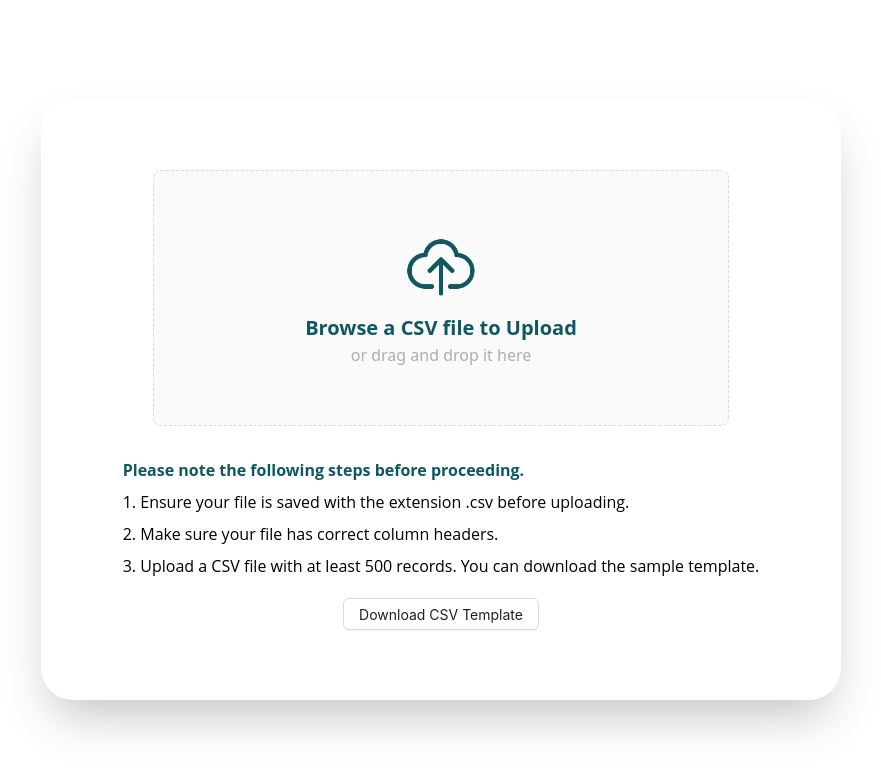
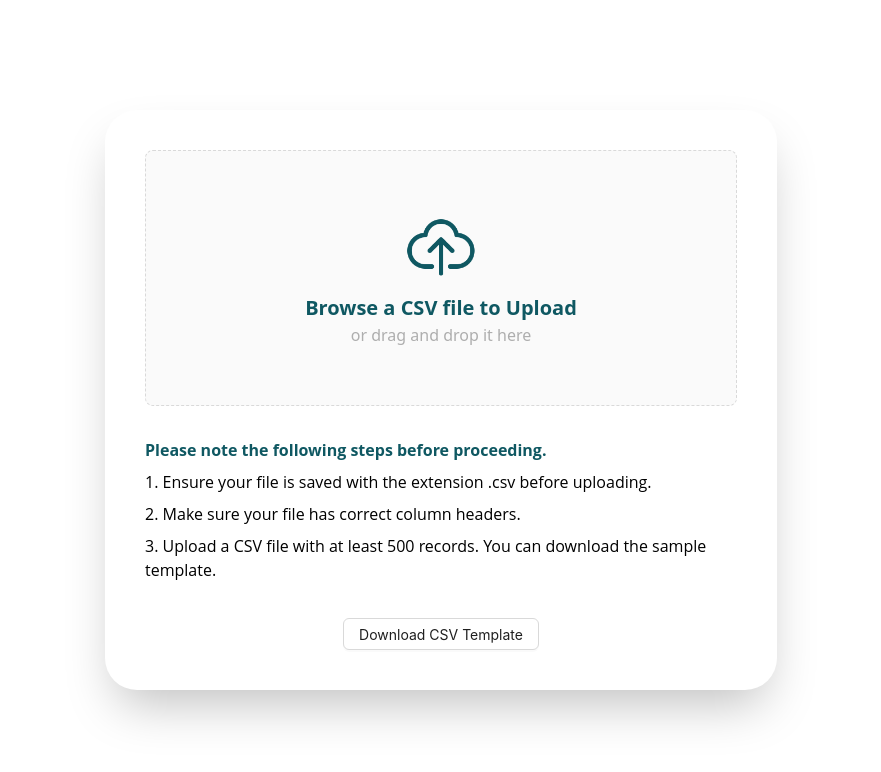
Before and after one commit to Beelzebuboga/Drag-and-Drop, a React (Vite) app in the folder Drag and Drop/: page / in a window 1280 px wide. Shown: the top 772 px of the page, without its empty margins (199-1080 px from the left). Built offline with nearby package versions, Linux system fonts and the light colour scheme.

Commit message:
4th commit

```diff
--- a/Drag and Drop/package.json
+++ b/Drag and Drop/package.json
@@ -13,6 +13,7 @@
     "@tailwindcss/vite": "^4.0.3",
     "antd": "^5.23.3",
     "axios": "^1.7.9",
+    "papaparse": "^5.5.2",
     "react": "^18.3.1",
     "react-dom": "^18.3.1",
     "tailwindcss": "^4.0.3"
--- a/Drag and Drop/src/App.jsx
+++ b/Drag and Drop/src/App.jsx
@@ -1,5 +1,5 @@
+import React, { useState } from "react";
 import { Button, Upload, message, Spin } from "antd";
-import { useState } from "react";
 import UploadImage from "./assets/Upload.png";
 
 export default function App() {
@@ -10,20 +10,30 @@ export default function App() {
     if (fileList.length > 0) {
       setUploading(true);
       setTimeout(() => {
+        message.success("File uploaded successfully!");
+        console.log("Uploaded file:", fileList);
         setUploading(false);
-        message.success("Files successfully uploaded");
-        console.log("Files successfully uploaded:", fileList);
-        setFileList([]); // Clear the file list after upload
-      }, 2000);
+        setFileList([]);
+      }, 10000);
     } else {
       message.warning("No files to upload.");
-      console.log("No files to upload.");
     }
   };
 
   return (
-    <div style={{ display: "flex", justifyContent: "center", alignItems: "center", height: "100vh" }}>
-      <div className="w-200 h-150 rounded-4xl shadow-2xl" style={{ padding: "20px", backgroundColor: "#fff" }}>
+    <div
+      style={{
+        display: "flex",
+        justifyContent: "center",
+        alignItems: "center",
+        height: "100vh",
+        padding: "20px",
+      }}
+    >
+      <div
+        className="w-full max-w-2xl rounded-4xl shadow-2xl"
+        style={{ padding: "40px", backgroundColor: "#fff" }}
+      >
         <div
           style={{
             display: "flex",
@@ -34,25 +44,18 @@ export default function App() {
             fontFamily: "'Open Sans', sans-serif",
           }}
         >
-          <div
-            style={{
-              display: "flex",
-              justifyContent: "center",
-              alignItems: "center",
-              height: "auto",
-            }}
-          >
           {!uploading && (
             <Upload.Dragger
-                className="w-xl h-64"
-                multiple
+              className="w-full h-64"
+              multiple={false}
               listType="picture"
               showUploadList={{ showRemoveIcon: true }}
-                accept=".xls,.png,.csv"
+              accept=".csv"
               beforeUpload={(file) => {
-                  setFileList((prevList) => [...prevList, file]);
+                setFileList([file]);
                 return false;
               }}
+              onRemove={() => setFileList([])}
             >
               <img
                 src={UploadImage}
@@ -60,9 +63,7 @@ export default function App() {
                 className="size-18"
                 style={{ display: "block", margin: "0 auto" }}
               />
-                <h1
-                  className="font-bold text-[20px] mt-3 font-sans text-[#0F5862]"
-                >
+              <h1 className="font-bold text-[20px] mt-3 font-sans text-[#0F5862]">
                 Browse a CSV file to Upload
               </h1>
               <p className="font-sans text-[16px] text-[#AEAEAE]">
@@ -71,18 +72,34 @@ export default function App() {
             </Upload.Dragger>
           )}
           {uploading && (
-              <div className="w-xl h-64 flex flex-col justify-center items-center rounded-xl" style={{ backgroundColor: "rgba(255, 177, 0, 0.1)", borderColor: "#ffb100", borderWidth: "3px", borderStyle:"dashed" }}>
-                <Spin size="large">
-                  <h1 className="mt-20 text-[20px] text-[#0F5862]">Uploading...</h1>
+            <div
+              className="w-full h-64 flex flex-col justify-center items-center rounded-xl"
+              style={{
+                backgroundColor: "rgba(255, 177, 0, 0.1)",
+                borderColor: "#ffb100",
+                borderWidth: "3px",
+                borderStyle: "dashed",
+                position: "relative",
+              }}
+            >
+              <Spin size="large" tip="" style={{ position: "absolute", zIndex: 1, color: "#ffb100" }}>
+                <h1 style={{ marginTop: "100px", fontWeight: "bold", fontSize: "20px", color: "#ffb100" }}>
+                  Uploading...
+                </h1>
               </Spin>
             </div>
           )}
-          </div>
-
-          {/* Hide text instructions completely when uploading or when files are present */}
+          <div
+            style={{
+              display: "flex",
+              flexDirection: "column",
+              alignItems: "center",
+              marginTop: "20px",
+            }}
+          >
             {!uploading && fileList.length === 0 && (
               <>
-              <div className="mt-8">
+                <div className="mt-3">
                   <h2 className="text-[16px] font-bold text-[#0F5862] mb-2">
                     Please note the following steps before proceeding.
                   </h2>
@@ -91,23 +108,27 @@ export default function App() {
                       1. Ensure your file is saved with the extension .csv before
                       uploading.
                     </li>
-                  <li className="mb-2">2. Make sure your file has correct column headers.</li>
+                    <li className="mb-2">
+                      2. Make sure your file has correct column headers.
+                    </li>
                     <li>
                       3. Upload a CSV file with at least 500 records. You can download
                       the sample template.
                     </li>
                   </ul>
                 </div>
+                <Button
+                  href="./assets/upload.png"
+                  download="./assets/upload.png"
+                  target="_blank"
+                  className="mt-9"
+                >
+                  Download CSV Template
+                </Button>
               </>
             )}
-          <div style={{ display: "flex", flexDirection: "column", alignItems: "center", marginTop: "20px"}}>
-            {!uploading && fileList.length === 0 && (
-              <Button href="./assets/upload.png" download="./assets/upload.png" target='_blank'>
-                Download CSV Template
-              </Button>
-            )}
             {!uploading && fileList.length > 0 && (
-              <Button onClick={handleUpload} disabled={fileList.length === 0}>
+              <Button className="mt-20" onClick={handleUpload} disabled={uploading}>
                 Submit
               </Button>
             )}
--- a/Drag and Drop/src/index.css
+++ b/Drag and Drop/src/index.css
@@ -53,3 +53,14 @@
 :where(.css-dev-only-do-not-override-cdzvx5).ant-upload-wrapper .ant-upload-list.ant-upload-list-picture .ant-upload-list-item, :where(.css-dev-only-do-not-override-cdzvx5).ant-upload-wrapper .ant-upload-list.ant-upload-list-picture-card .ant-upload-list-item, :where(.css-dev-only-do-not-override-cdzvx5).ant-upload-wrapper .ant-upload-list.ant-upload-list-picture-circle .ant-upload-list-item{
     width: auto;
 }
+:where(.css-dev-only-do-not-override-cdzvx5).ant-upload-wrapper .ant-upload-list .ant-upload-list-item-container{
+    height: auto;
+    margin-top: 200;
+}
+:where(.css-dev-only-do-not-override-cdzvx5).ant-upload-wrapper .ant-upload-list .ant-upload-list-item{
+    margin-top: 20px;
+}
+:where(.css-dev-only-do-not-override-cdzvx5).ant-spin .ant-spin-dot-item{
+    background-color: #0F5862;
+
+}
```
Also changed, not shown: 1 other file (tests, documents, lock files or other folders). Lines whose indentation alone changed are shown as unchanged.
